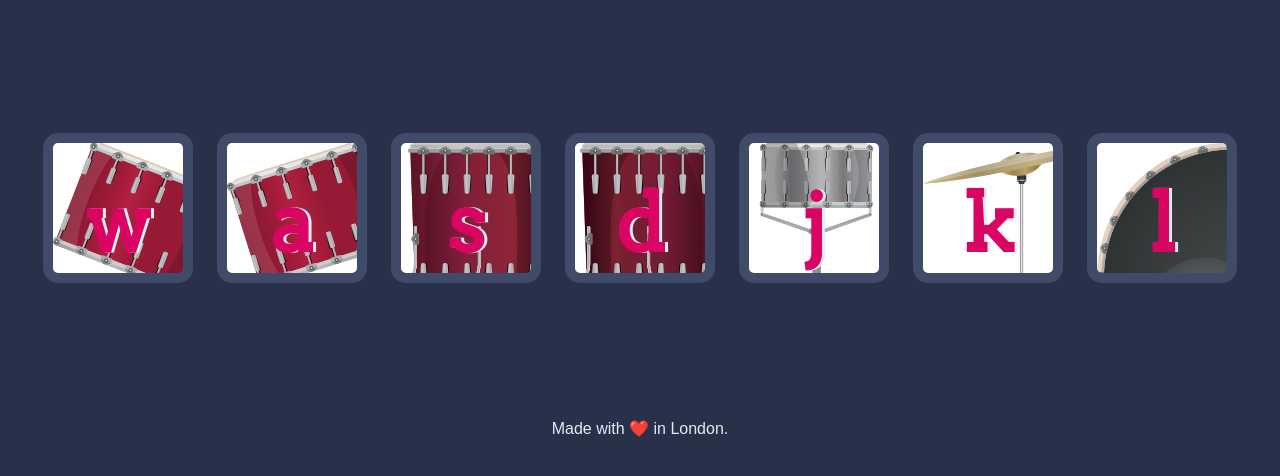
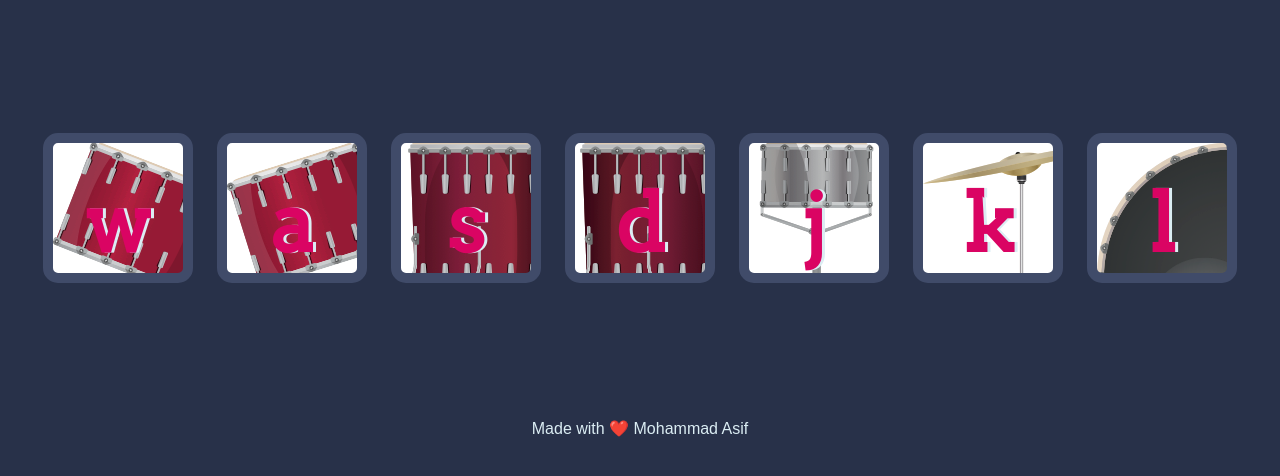
Before and after one commit to MR-Mohammadi-sab/drum-kit, a plain HTML site: page index.html in a window 1280 px wide. Shown: the part 156-632 px from the top of the page. Drawn offline with Linux system fonts and the light colour scheme.

Commit message:
Update index.html

```diff
--- a/index.html
+++ b/index.html
@@ -24,7 +24,7 @@
 <script src="index.js" charset="utf-8"></script>
 
 <footer>
-  Made with ❤️ in London.
+  Made with ❤️ Mohammad Asif
 </footer>
 </body>
 </html>
```
